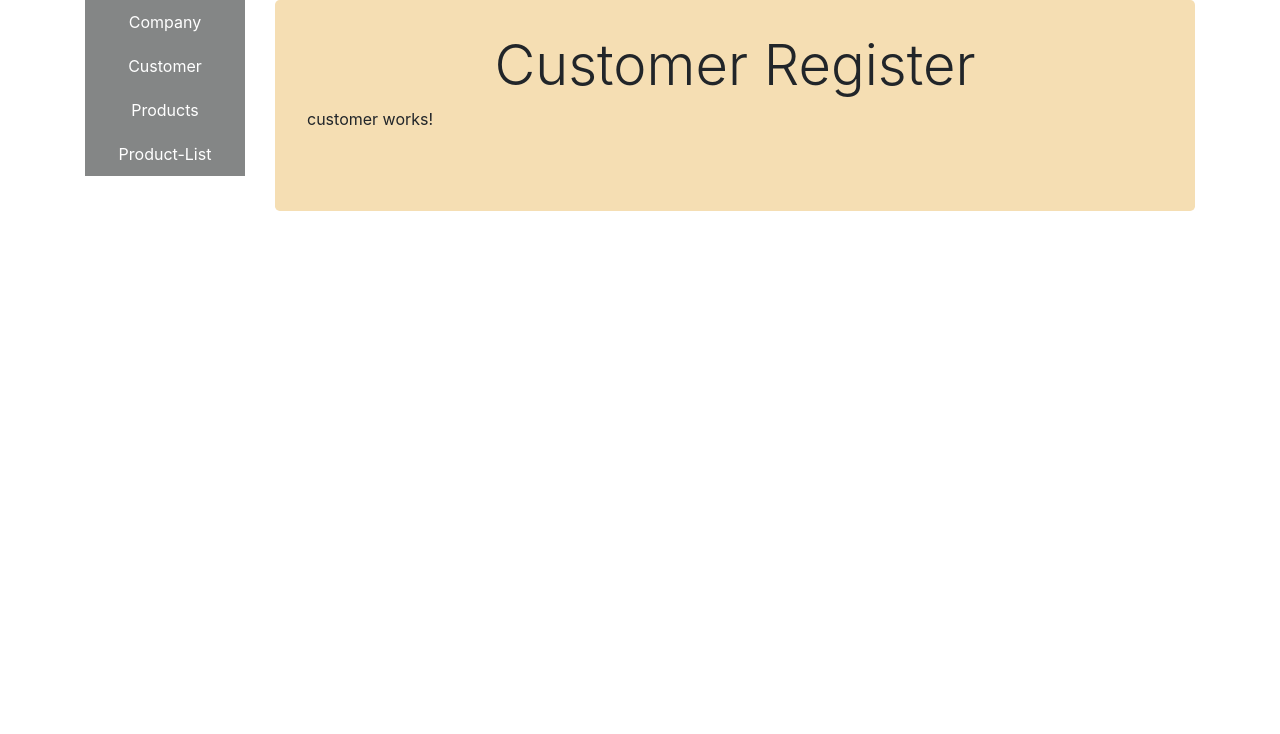
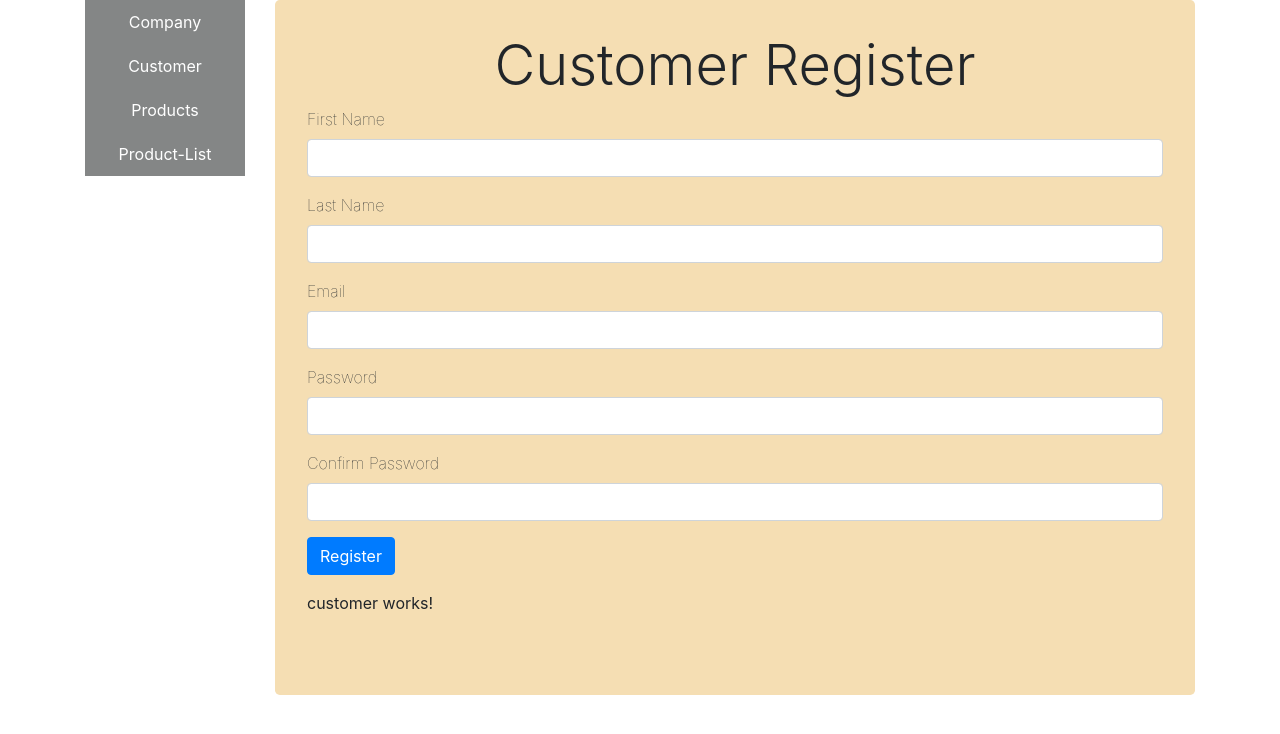
Before and after one commit to Yogeshkumarpaul/RetailFront, an Angular app in the folder FRetail/: page /Customer in a window 1280 px wide. Shown: the top 734 px of the page. Built offline with nearby package versions, Linux system fonts and the light colour scheme.

Commit message:
create new reactive form for customers

```diff
--- a/FRetail/src/app/app.module.ts
+++ b/FRetail/src/app/app.module.ts
@@ -18,6 +18,9 @@
 
 import { fakeBackendProvider } from './helpers';
 
+import { ReactiveFormsModule } from '@angular/forms';
+
+
 @NgModule({
   declarations: [
     AppComponent,
@@ -35,7 +38,9 @@
     FormsModule,
     HttpClientModule,
     BrowserAnimationsModule,
-    ToastrModule.forRoot()
+    ToastrModule.forRoot(),
+    ReactiveFormsModule
+
   ],
   providers: [
     ProductService,
--- a/FRetail/src/app/customer/customer.component.html
+++ b/FRetail/src/app/customer/customer.component.html
@@ -1,4 +1,50 @@
 <Div class="jumbotron">
     <h1 class="display-4 text-center"> Customer Register </h1>
+        <form [formGroup]="registerForm" (ngSubmit)="onSubmit()">
+            <div class="form-group">
+                <label>First Name</label>
+                <input type="text" formControlName="firstName" class="form-control" [ngClass]="{ 'is-invalid': submitted && f.firstName.errors }" />
+                <div *ngIf="submitted && f.firstName.errors" class="invalid-feedback">
+                    <div *ngIf="f.firstName.errors.required">First Name is required</div>
+                </div>
+            </div>
+            <div class="form-group">
+                <label>Last Name</label>
+                <input type="text" formControlName="lastName" class="form-control" [ngClass]="{ 'is-invalid': submitted && f.lastName.errors }" />
+                <div *ngIf="submitted && f.lastName.errors" class="invalid-feedback">
+                    <div *ngIf="f.lastName.errors.required">Last Name is required</div>
+                </div>
+            </div>
+            <div class="form-group">
+                <label>Email</label>
+                <input type="text" formControlName="email" class="form-control" [ngClass]="{ 'is-invalid': submitted && f.email.errors }" />
+                <div *ngIf="submitted && f.email.errors" class="invalid-feedback">
+                    <div *ngIf="f.email.errors.required">Email is required</div>
+                    <div *ngIf="f.email.errors.email">Email must be a valid email address</div>
+                </div>
+            </div>
+            <div class="form-group">
+                <label>Password</label>
+                <input type="password" formControlName="password" class="form-control" [ngClass]="{ 'is-invalid': submitted && f.password.errors }" />
+                <div *ngIf="submitted && f.password.errors" class="invalid-feedback">
+                    <div *ngIf="f.password.errors.required">Password is required</div>
+                    <div *ngIf="f.password.errors.minlength">Password must be at least 6 characters</div>
+                </div>
+            </div>
+            <div class="form-group">
+                <label>Confirm Password</label>
+                <input type="password" formControlName="confirmPassword" class="form-control" [ngClass]="{ 'is-invalid': submitted && f.confirmPassword.errors }" />
+                <div *ngIf="submitted && f.confirmPassword.errors" class="invalid-feedback">
+                    <div *ngIf="f.confirmPassword.errors.required">Confirm Password is required</div>
+                    <div *ngIf="f.confirmPassword.errors.mustMatch">Passwords must match</div>
+                </div>
+            </div>
+
+            <div class="form-group">
+                <button class="btn btn-primary">Register</button>
+            </div>
+
+        </form>
+
 <p>customer works!</p>
 </Div>
--- a/FRetail/src/app/customer/customer.component.ts
+++ b/FRetail/src/app/customer/customer.component.ts
@@ -1,4 +1,7 @@
 import { Component, OnInit } from '@angular/core';
+
+import { FormControl, FormBuilder, FormGroup, Validators  } from '@angular/forms';
+import { MustMatch } from '../helpers/mustmatch';
 
 @Component({
   selector: 'app-customer',
@@ -7,9 +10,37 @@
 })
 export class CustomerComponent implements OnInit {
 
-  constructor() { }
+  //formname = new FormControl('');
+  registerForm: FormGroup;
+  submitted = false;
+  constructor(private formBuilder: FormBuilder) {}
 
   ngOnInit() {
+    this.registerForm = this.formBuilder.group({
+      firstName: ['', Validators.required],
+      lastName: ['', Validators.required],
+      email: ['', [Validators.required, Validators.email]],
+      password: ['', [Validators.required, Validators.minLength(6)]],
+      confirmPassword: ['', Validators.required]
+  },
+  {
+      validator: MustMatch('password', 'confirmPassword')
+  });
   }
 
+
+  // convenience getter for easy access to form fields
+  get f() { return this.registerForm.controls; }
+
+  onSubmit() {
+    this.submitted = true;
+
+    // stop here if form is invalid
+    if (this.registerForm.invalid) {
+        return;
+    }
+
+    alert('SUCCESS!! :-)\n\n' + JSON.stringify(this.registerForm.value))
 }
+
+}
--- /dev/null
+++ b/FRetail/src/app/helpers/mustMatch.ts
@@ -0,0 +1,21 @@
+import { FormGroup } from '@angular/forms';
+
+// custom validator to check that two fields match
+export function MustMatch(controlName: string, matchingControlName: string) {
+    return (formGroup: FormGroup) => {
+        const control = formGroup.controls[controlName];
+        const matchingControl = formGroup.controls[matchingControlName];
+
+        if (matchingControl.errors && !matchingControl.errors.mustMatch) {
+            // return if another validator has already found an error on the matchingControl
+            return;
+        }
+
+        // set error on matchingControl if validation fails
+        if (control.value !== matchingControl.value) {
+            matchingControl.setErrors({ mustMatch: true });
+        } else {
+            matchingControl.setErrors(null);
+        }
+    }
+}
--- a/FRetail/src/app/products/product/product.component.ts
+++ b/FRetail/src/app/products/product/product.component.ts
@@ -3,6 +3,7 @@
 import { NgForm } from '@angular/forms';
 import { ToastrService} from 'ngx-toastr';
 import { ValueConverter } from '@angular/compiler/src/render3/view/template';
+
 @Component({
   selector: 'app-product',
   templateUrl: './product.component.html',
```
